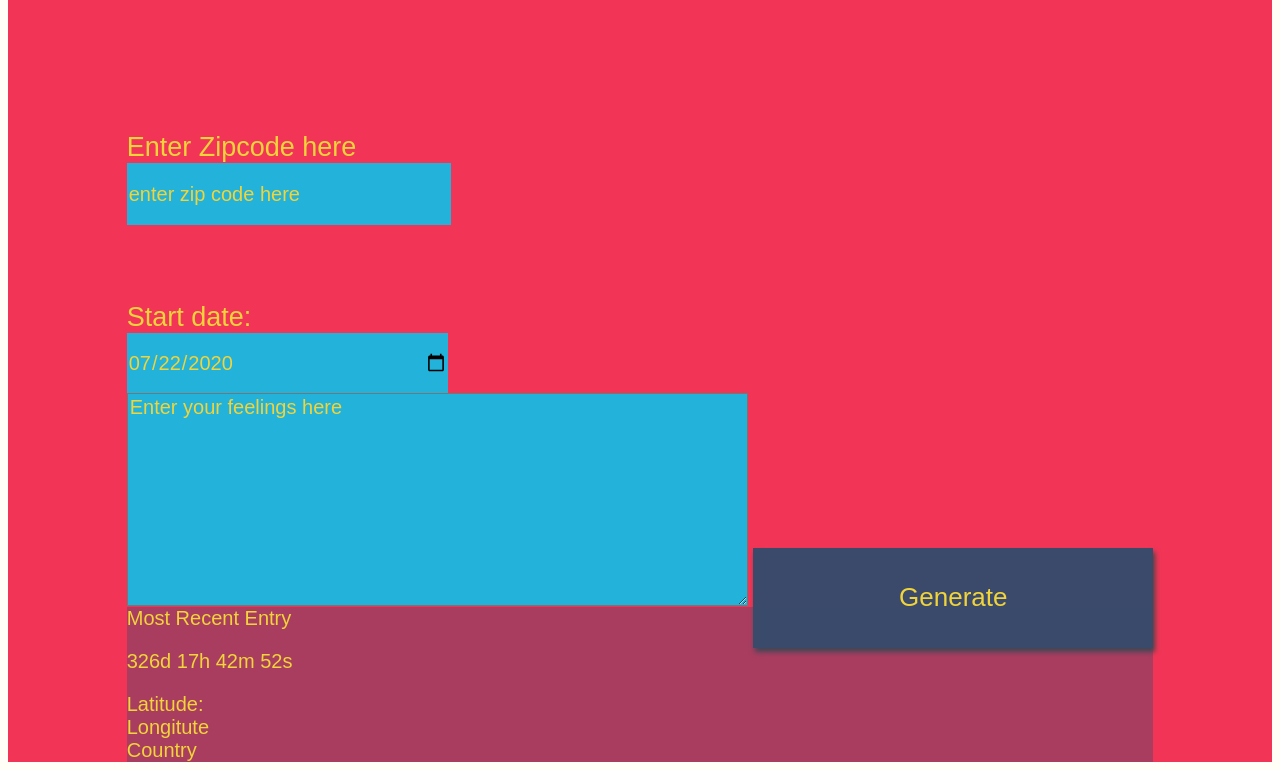
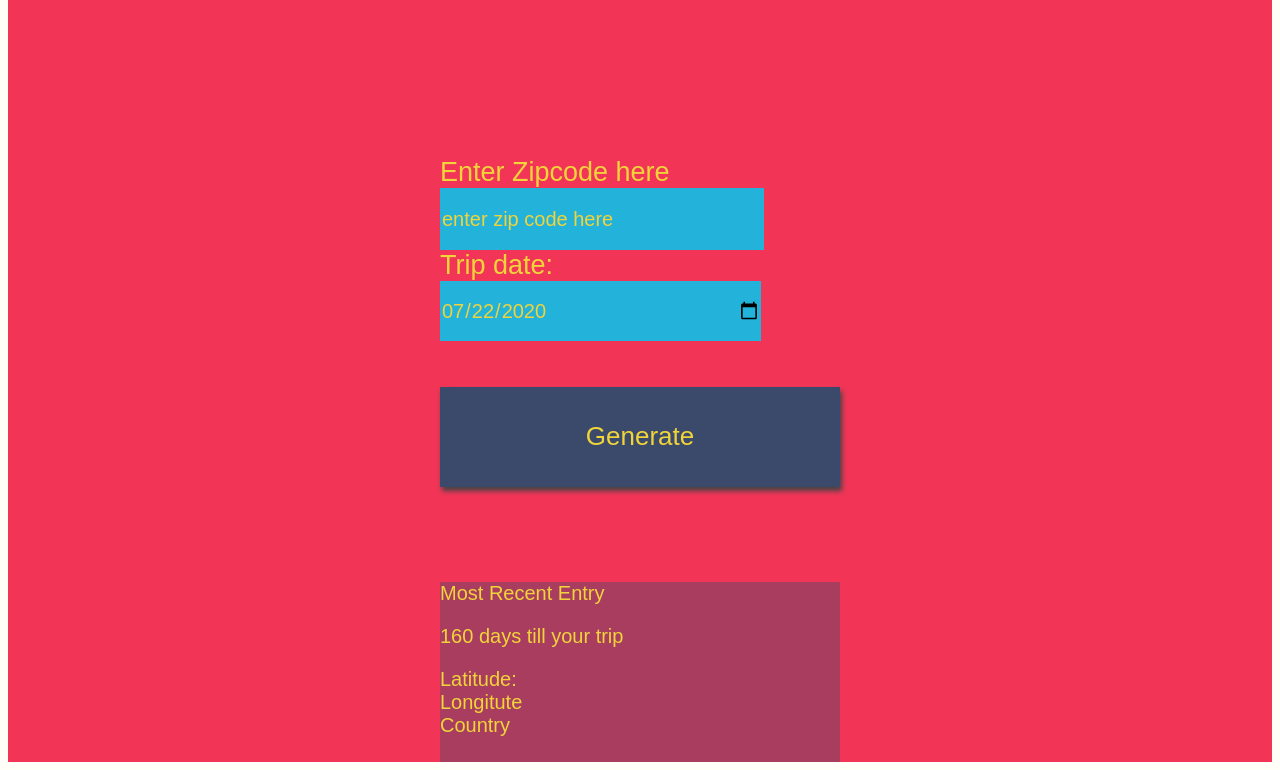
Before and after one commit to MindaugasPaz/Travel-App, a website built with webpack: page src/client/views/index.html in a window 1280 px wide. Shown: the part 46-816 px from the top of the page. Built offline with nearby package versions, Linux system fonts and the light colour scheme.

Commit message:
day counter

```diff
--- a/src/client/js/countdown.js
+++ b/src/client/js/countdown.js
@@ -1,29 +1,22 @@
-// Set the date we're counting down to
-var countDownDate = new Date("Jan 5, 2021 15:37:25").getTime();
-
-const tripDate = document.getElementById("start").value;
+document.getElementById('generate').addEventListener('click', x);
 
 // Update the count down every 1 second
-var x = setInterval(function(){
+var x = setInterval(function () {
 
     // Get today's date and time
-  var now = new Date().getTime();
+    let today = new Date().getTime();
+    // let today = d.toLocaleString('en-GB', { year: 'numeric', month: 'numeric', day: 'numeric' });
+    const date = document.getElementById("start").value;
 
-  //logging out trip date
-  console.log(tripDate);
+    const tripDate = new Date(date).getTime();
+    // Find the distance between now and the count down date
+    var distance = tripDate - today;
+    const diffDays = Math.ceil(distance / (1000 * 60 * 60 * 24));
+    console.log(diffDays);
 
-  // Find the distance between now and the count down date
-  var distance = countDownDate - now;
-
-  // Time calculations for days, hours, minutes and seconds
-  var days = Math.floor(distance / (1000 * 60 * 60 * 24));
-  var hours = Math.floor((distance % (1000 * 60 * 60 * 24)) / (1000 * 60 * 60));
-  var minutes = Math.floor((distance % (1000 * 60 * 60)) / (1000 * 60));
-  var seconds = Math.floor((distance % (1000 * 60)) / 1000);
 
     // Output the result in an element with id="demo"
-  document.getElementById("demo").innerHTML = days + "d " + hours + "h "
-  + minutes + "m " + seconds + "s ";
+    document.getElementById("demo").innerHTML = diffDays + ' days till your trip';
 
     // If the count down is over, write some text
     if (distance < 0) {
--- a/src/client/js/script.js
+++ b/src/client/js/script.js
@@ -13,12 +13,12 @@
 function performAction(e){
     e.preventDefault();
     const cityName = document.getElementById('zip').value;
-    const feelings = document.getElementById('feelings').value;
+    const tripDate = document.getElementById("start").value;
     console.log(newDate);
     getTemperature(baseURL, cityName, key)
     .then(function (data){
         // Add data to POST request
-        postData('http://localhost:8080/addWeatherData', {latitude: data.postalCodes[0].lat, longitude: data.postalCodes[0].lng, country: data.postalCodes[0].countryCode } )
+        postData('http://localhost:8080/addWeatherData', {latitude: data.postalCodes[0].lat, longitude: data.postalCodes[0].lng, country: data.postalCodes[0].countryCode, tripDate: tripDate } )
         // Function which updates UI
         .then(function() {
             updateUI()
--- a/src/client/views/index.html
+++ b/src/client/views/index.html
@@ -1,37 +1,39 @@
 <!DOCTYPE html>
 <html>
+
 <head>
   <meta charset="UTF-8">
-<title>Weather Journal</title>
+  <title>Travel App</title>
 </head>
+
 <body>
-    <div id = "app">
-      <div class ="holder headline">
-        Weather Journal App
+  <div id="app">
+    <div class="holder headline">
+      Travel App
     </div>
-      <div class ="holder zip">
+    <div class="holder zip">
       <label for="zip">Enter Zipcode here</label>
       <input type="text" id="zip" placeholder="enter zip code here" value="">
+      <label for="start">Trip date:</label>
+      <input type="date" id="start" name="trip-start" value="2020-07-22" min="2020-03-01" max="2099-12-31">
     </div>
-      <div class ="holder feel">
-        <label for="start">Start date:</label>
-        <input type="date" id="start" name="trip-start" value="2020-07-22" min="2020-03-01" max="2099-12-31">
-        <textarea class= "myInput" id="feelings" placeholder="Enter your feelings here" rows="9" cols="50"></textarea>
-        <button id="generate" type = "submit"> Generate </button>
+    <div class="holder feel">
+      <!-- <textarea class= "myInput" id="feelings" placeholder="Enter your feelings here" rows="9" cols="50"></textarea> -->
+      <button id="generate" type="submit"> Generate </button>
     </div>
-      <div class ="holder entry">
-        <div class = "title">Most Recent Entry</div>
-      <div id = "entryHolder">
+    <div class="holder entry">
+      <div class="title">Most Recent Entry</div>
+      <div id="entryHolder">
         <p id="demo"></p>
-        <div id = >Latitude: </div>
-        <div id = "date"></div>
-        <div id = >Longitute </div>
-      <div id = "temp"></div>
-      <div id = >Country</div>
-      <div id = "content"></div>
+        <div id=>Latitude: </div>
+        <div id="date"></div>
+        <div id=>Longitute </div>
+        <div id="temp"></div>
+        <div id=>Country</div>
+        <div id="content"></div>
       </div>
     </div>
   </div>
+</body>
 
-</body>
 </html>
```
Lines whose indentation alone changed are shown as unchanged.
